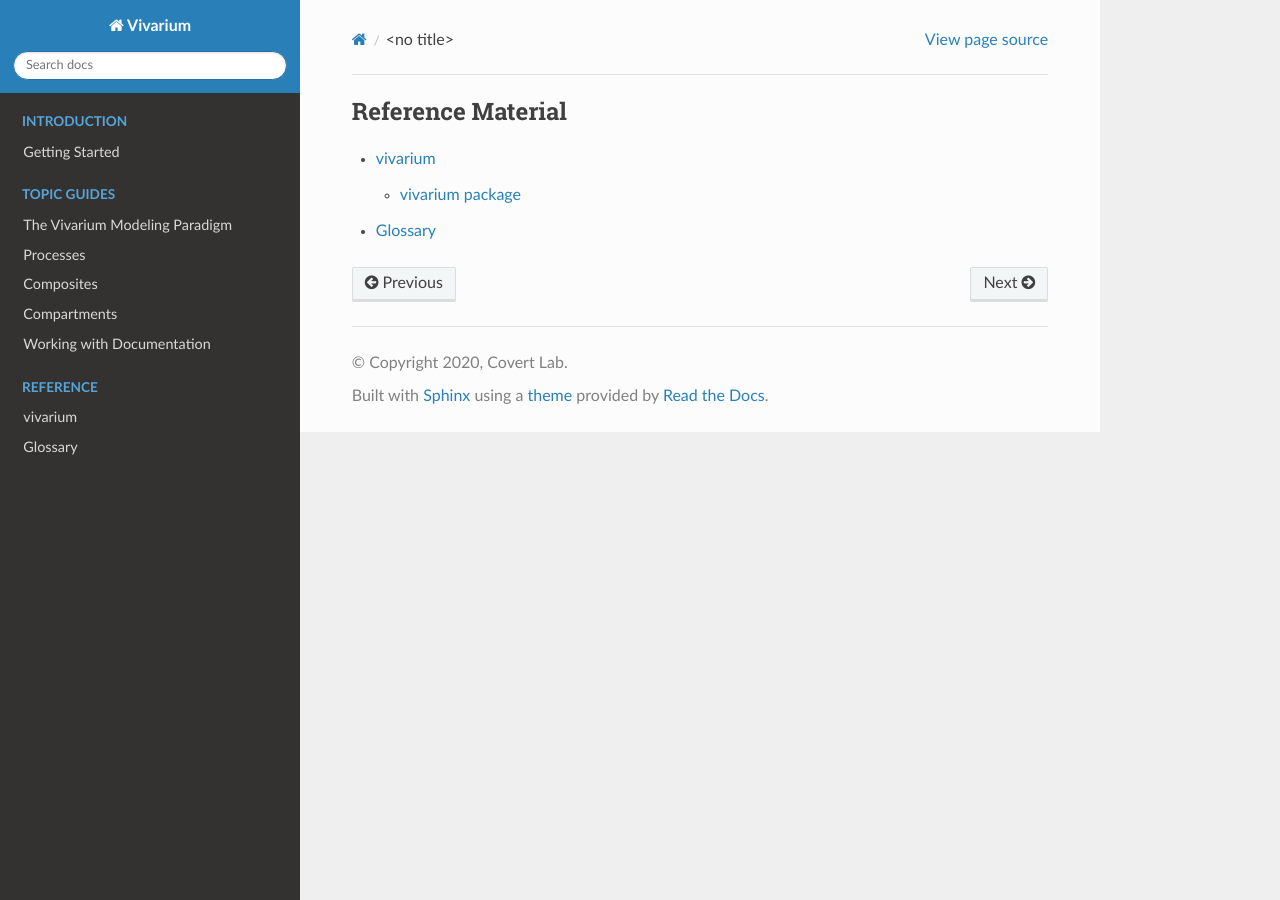
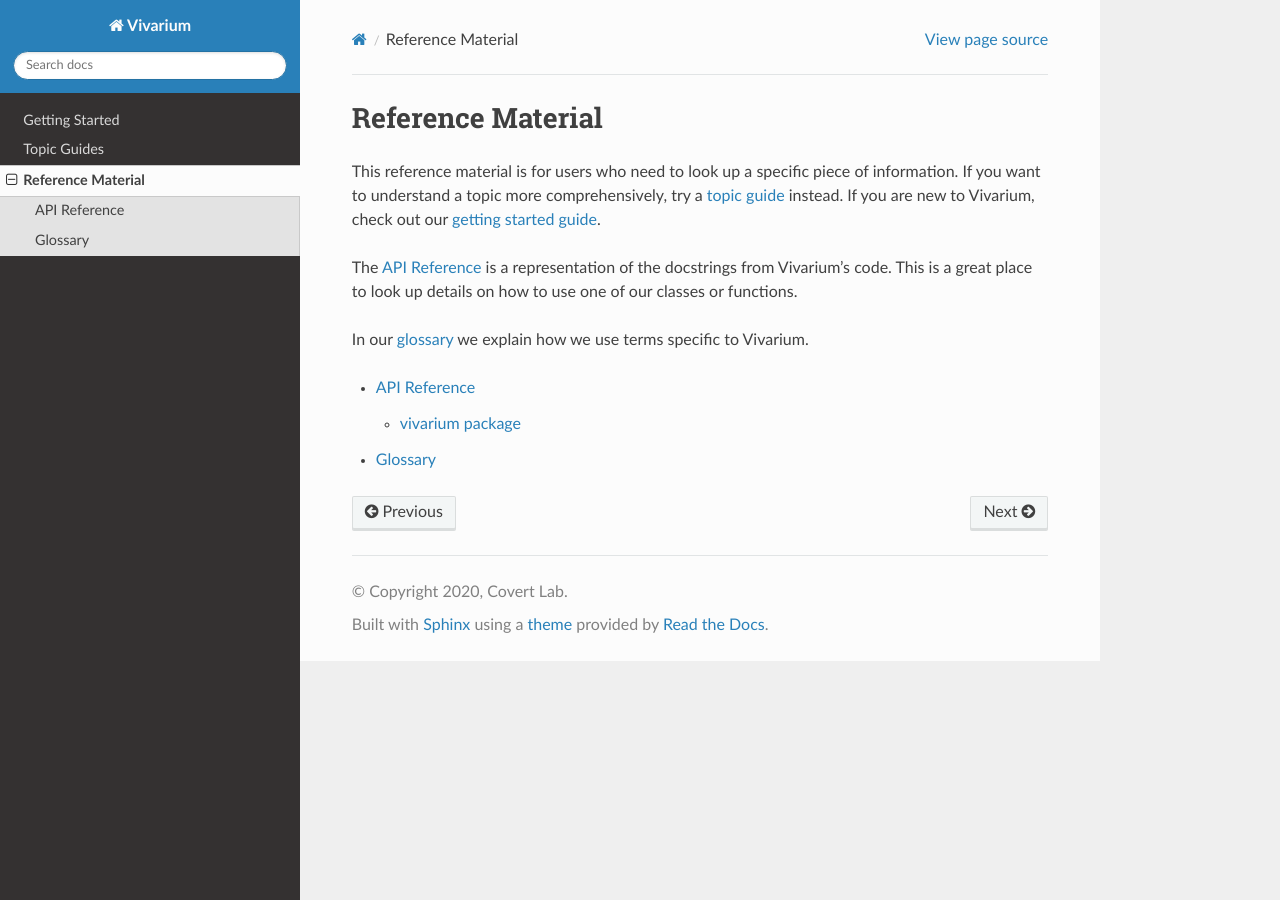
Before and after one commit to hongzhonglu/vivarium, a Sphinx documentation site: the page built from doc/reference/index.rst, in a window 1280 px wide. Built offline with Sphinx 7.4.7 and the Read the Docs theme 2.0.0, drawn with Linux system fonts in a browser that asks for light colours; pages that are not in the unit, such as notebooks, are missing from menus.

Commit message:
Consolidate Index TOCs
While pretty, having separate TOCs on the index page required that
sub-TOCs have no name. This caused the page to have the title "no name"
in breadcrumbs, so this commit lists the sub-TOCs in the sidebar instead
of having separate TOCs.

This commit also adds descriptions to each sub-TOC page about what users
can find there and pointing new users to the getting started page.

```diff
--- a/doc/reference/index.rst
+++ b/doc/reference/index.rst
@@ -1,6 +1,22 @@
+==================
+Reference Material
+==================
+
+This reference material is for users who need to look up a specific
+piece of information. If you want to understand a topic more
+comprehensively, try a :doc:`topic guide <../guides/index>` instead. If
+you are new to Vivarium, check out our :doc:`getting started guide
+<../getting_started>`.
+
+The :doc:`API Reference <api/modules>` is a representation of the
+docstrings from Vivarium's code. This is a great place to look up
+details on how to use one of our classes or functions.
+
+In our :doc:`glossary <glossary>` we explain how we use terms specific
+to Vivarium.
+
 .. toctree::
    :maxdepth: 2
-   :caption: Reference Material
 
-   api/modules.rst
-   glossary.rst
+   API Reference <api/modules>
+   glossary
```
Also changed, not shown: doc/guides/index.rst (+13 -6 lines), doc/index.rst (+5 -15 lines).
